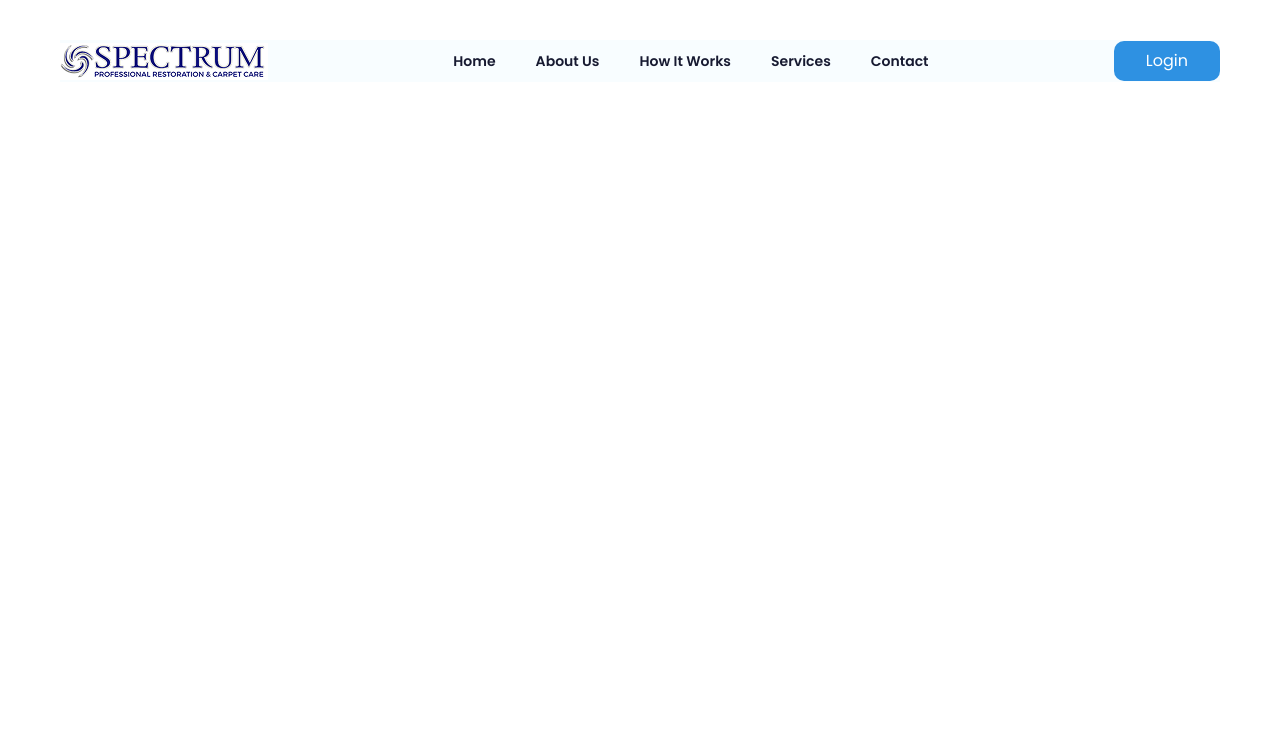
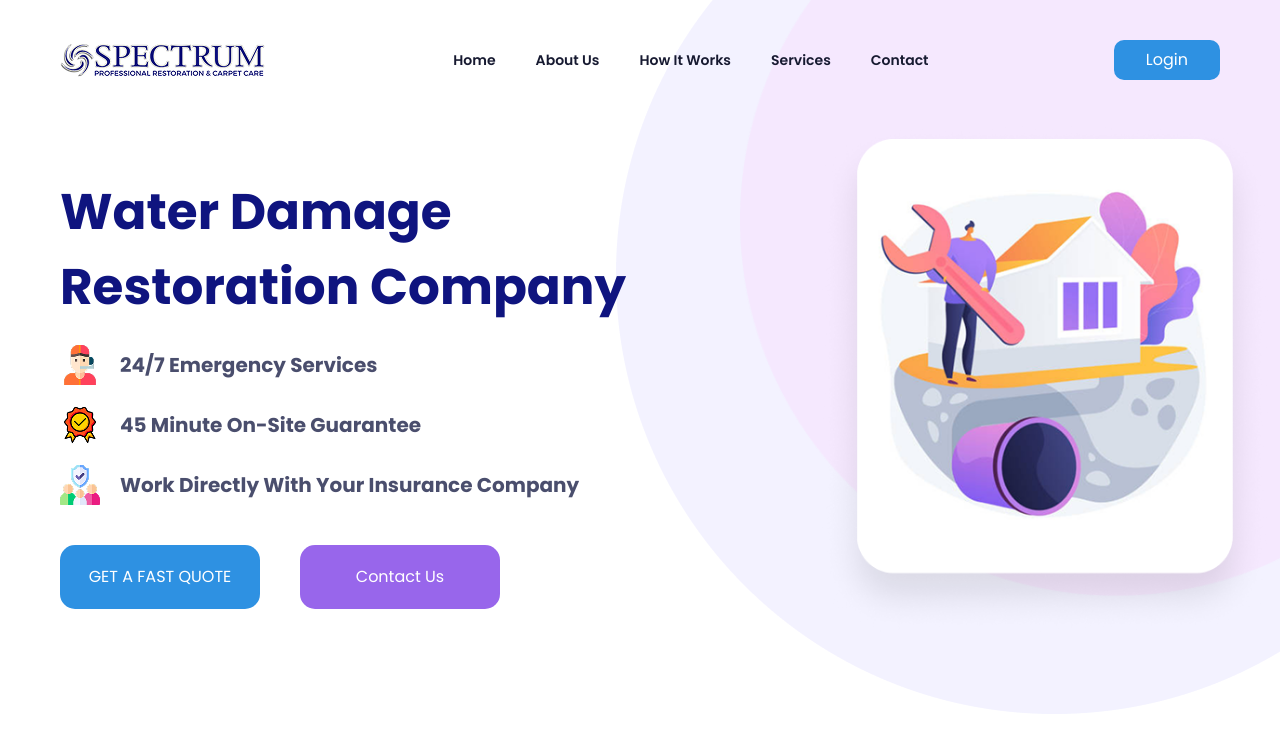
Before and after one commit to Asharf30/Community, a React (Vite) app: page / in a window 1280 px wide. Shown: the top 752 px of the page. Built offline with nearby package versions, Linux system fonts and the light colour scheme.

Commit message:
feat: replace Header component with Hero and update styles

```diff
--- a/src/App.jsx
+++ b/src/App.jsx
@@ -1,9 +1,10 @@
 import React from "react";
-import Header from "./components/Header";
+import Hero from "./components/Hero";
 const App = () => {
   return (
     <div>
-      <Header />
+      <Hero />
+
     </div>
   );
 };
--- a/src/components/Header.jsx
+++ /dev/null
@@ -1,31 +0,0 @@
-import React from "react";
-import Container from "./Container";
-import headerLogo from "../assets/header.png";
-
-const Header = () => {
-  return (
-    <div>
-      <Container>
-        <div className="top-10  bg-background relative h-[42px] flex justify-between items-center gap-5">
-          <div className="">
-            <img src={headerLogo} alt="" className="min-w-[200px]" />
-          </div>
-          <div className=" capitalize flex gap-10 md:gap-10 text-[14px] font-semibold text-[#171A31]">
-            <a href="#home">home</a>
-            <a href="#about">about us </a>
-            <a href="#portfolio">How it works</a>
-            <a href="#services">services</a>
-            <a href="#contact">contact</a>
-          </div>
-          <div>
-            <button className="  top-0 right-0 flex justify-center  items-center rounded-[10px] text-white bg-primary px-8 py-2 ">
-              Login
-            </button>
-          </div>
-        </div>
-      </Container>
-    </div>
-  );
-};
-
-export default Header;
--- /dev/null
+++ b/src/components/Hero.jsx
@@ -0,0 +1,96 @@
+import React from "react";
+import Container from "./Container";
+import headerLogo from "../assets/header.png";
+import home1 from "../assets/home 1.png";
+import home2 from "../assets/home 2.png";
+import home3 from "../assets/home 3.png";
+import home4 from "../assets/home 4.png";
+import home5 from "../assets/home 5.png";
+import home6 from "../assets/home 6.png";
+
+const Header = () => {
+  return (
+    <div className=" h-[780px] fixed top-0 left-0 right-0 ">
+      <Container>
+        <div className="top-10 z-50 relative  flex justify-between items-center gap-5">
+          <div className="">
+            <img src={headerLogo} alt="" className="min-w-[200px]" />
+          </div>
+          <div className=" capitalize flex gap-10 md:gap-10 text-[14px] font-semibold text-[#171A31]">
+            <a href="#home">home</a>
+            <a href="#about">about us </a>
+            <a href="#portfolio">How it works</a>
+            <a href="#services">services</a>
+            <a href="#contact">contact</a>
+          </div>
+          <div>
+            <button className="  top-0 right-0 flex justify-center  items-center rounded-[10px] text-white bg-primary px-8 py-2 ">
+              Login
+            </button>
+          </div>
+        </div>
+        <div className=" relative z-50 items-start top-[135px]  flex">
+          <div>
+            <h1 className="text-[50px] ">
+              Water Damage <br /> Restoration Company
+            </h1>
+            <div className="flex flex-col items-start mt-5 gap-5">
+              <div className="flex items-center gap-5">
+                <img src={home4} alt="" />
+                <p className="font-bold text-[20px]  text-body-primary">
+                  24/7 Emergency Services
+                </p>
+              </div>
+
+              <div className="flex items-center gap-5">
+                <img src={home5} alt="" />
+                <p className="font-bold text-[20px]  text-body-primary">
+                  45 Minute On-Site Guarantee
+                </p>
+              </div>
+
+              <div className="flex items-center gap-5">
+                <img src={home6} alt="" />
+                <p className="font-bold text-[20px] text-body-primary">
+                  Work Directly With Your Insurance Company
+                </p>
+              </div>
+            </div>
+            <div className="pt-10 ">
+              <button className="py-5 w-50 bg-primary rounded-[15px] text-white mr-10">
+                GET A FAST QUOTE
+              </button>
+              <button className="py-5 w-50 bg-secondary text-white rounded-[15px]">
+                {" "}
+                Contact Us
+              </button>
+            </div>
+          </div>
+          <div>
+            <img
+              src={home1}
+              alt=""
+              className="  absolute  right-[-50px]  -top-[50px] w-[450px] max-w-[40vw] "
+            />
+          </div>
+        </div>
+      </Container>
+      <div className="-z-10">
+        <img
+          src={home3}
+          alt=""
+          className="  absolute  right-[-150px]  -top-[20px] max-w-[65vw] "
+        />
+      </div>
+      <div className="-z-15">
+        <img
+          src={home2}
+          alt=""
+          className="  absolute  -right-[100px]  -top-[0px]  max-w-[50vw] "
+        />
+      </div>
+    </div>
+  );
+};
+
+export default Header;
--- a/src/index.css
+++ b/src/index.css
@@ -5,10 +5,10 @@
 
   --color-primary: #2e91e2;
   --color-secondary: #9866eb;
-  --color-background: #f8fdff;
-  --color-background-secondary: #f6f6ff;
+  --color-background: #ffffff;
+  --color-background-secondary: #f8fdff;
   --color-heading: #0f147f;
-  --color-body-text: #4a4e6d;
+  --color-body-primary: #4A4E6D;
 }
 
 @layer base {
```
